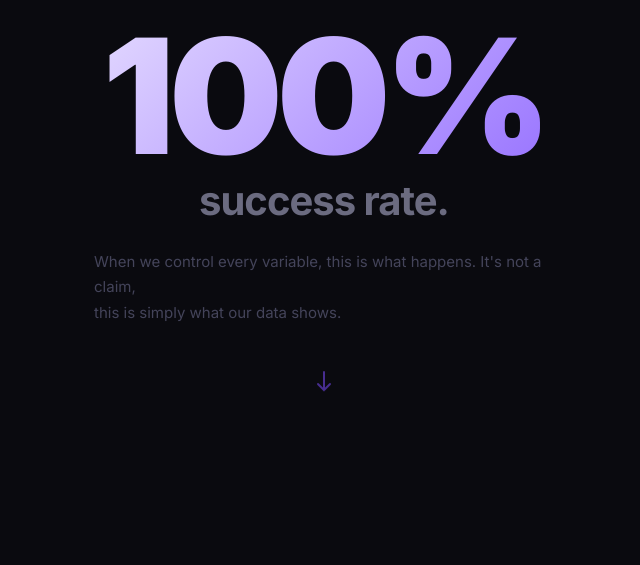
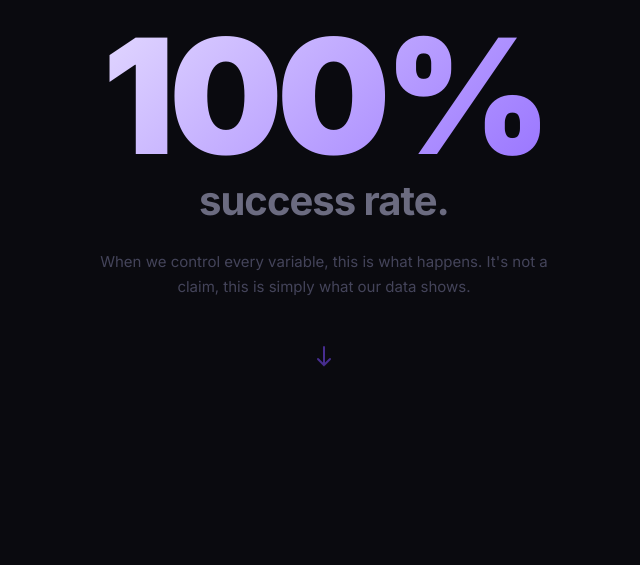
Before and after one commit to lumenmarketingsolutions/Lumen-coming-soon, a Flask app: page /preview/home in a window 1280 px wide. Shown: the part 2660-3225 px from the top of the page, without its empty margins (316-956 px from the left). Run offline with Flask 3, Linux system fonts and the light colour scheme; some libraries are stand-ins or nearby versions.

Commit message:
Revert punch section body to centered alignment, remove br tag

```diff
--- a/templates/home.html
+++ b/templates/home.html
@@ -567,7 +567,7 @@
       color: var(--text-muted);
       line-height: 1.7;
       max-width: 460px;
-      text-align: left;
+      text-align: center;
       margin: 0 auto;
     }
 
@@ -1097,7 +1097,7 @@
     <div class="section-inner" style="text-align: center;">
       <p class="punch-stat reveal">100%</p>
       <p class="punch-line reveal">success rate.</p>
-      <p class="punch-sub reveal">When we control every variable, this is what happens. It's not a claim,<br>this is simply what our data shows.</p>
+      <p class="punch-sub reveal">When we control every variable, this is what happens. It's not a claim, this is simply what our data shows.</p>
       <div class="punch-arrow reveal">
         <svg width="16" height="24" fill="none" stroke="currentColor" stroke-width="2" stroke-linecap="round"><path d="M8 2v18M2 14l6 6 6-6"/></svg>
       </div>
```
